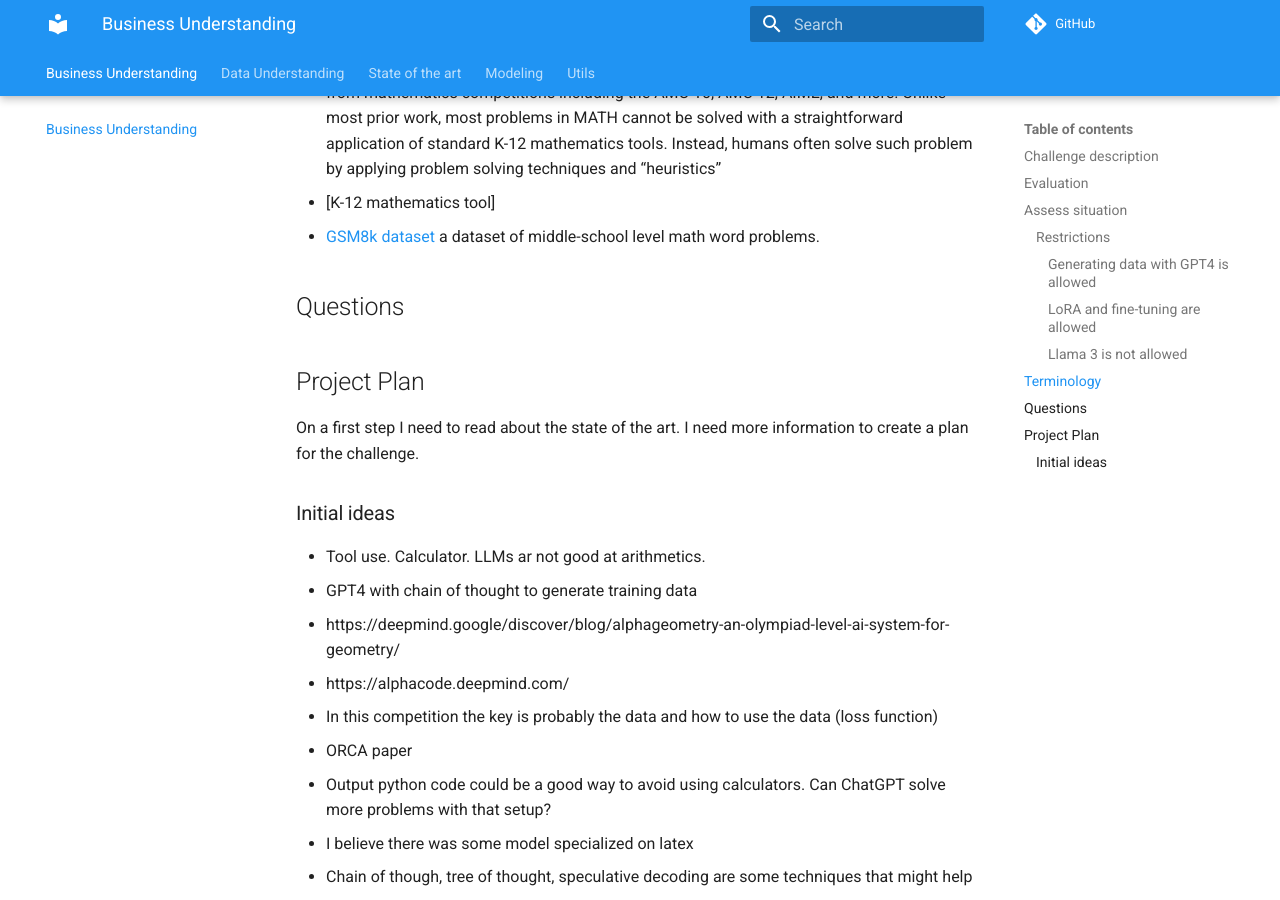
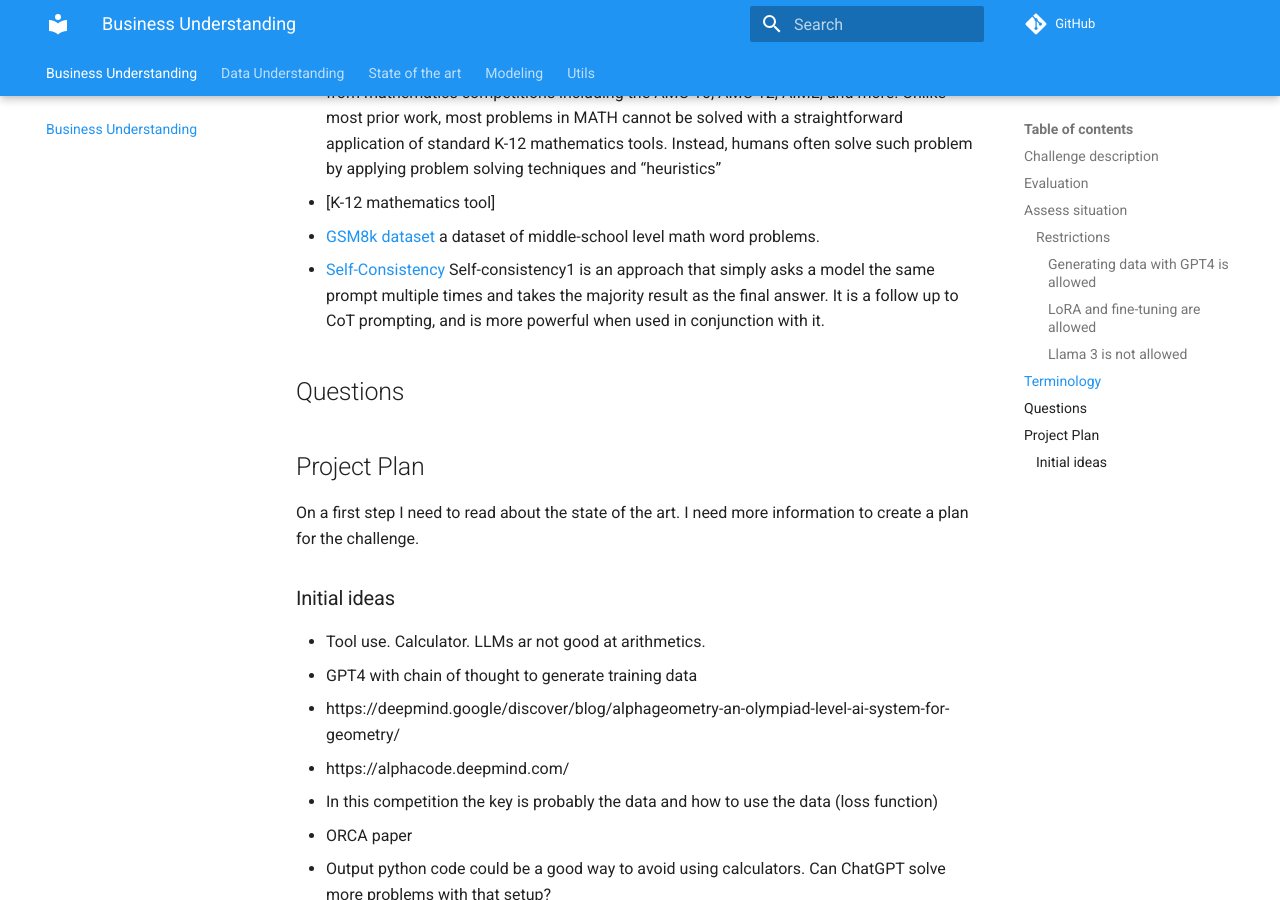
Before and after one commit to ironbar/aimo, an MkDocs documentation site: the page built from docs/01_Business_Understanding.md, in a window 1280 px wide and 900 px high, scrolled down 3159 px. Built offline with MkDocs 1.6.1 and Material for MkDocs 9.7.7, drawn with Linux system fonts in a browser that asks for light colours; comment, search, counter and statistics services are not loaded.

Commit message:
updated documentation

```diff
--- a/docs/01_Business_Understanding.md
+++ b/docs/01_Business_Understanding.md
@@ -100,6 +100,7 @@ case write them here, otherwise delete this section.--->
 AMC 10, AMC 12, AIME, and more. Unlike most prior work, most problems in MATH cannot be solved with a straightforward application of standard K-12 mathematics tools. Instead, humans often solve such problem by applying problem solving techniques and “heuristics”
 - [K-12 mathematics tool]
 - [GSM8k dataset](https://huggingface.co/datasets/gsm8k) a dataset of middle-school level math word problems.
+- [Self-Consistency](https://learnprompting.org/docs/intermediate/self_consistency) Self-consistency1 is an approach that simply asks a model the same prompt multiple times and takes the majority result as the final answer. It is a follow up to CoT prompting, and is more powerful when used in conjunction with it.
 
 ## Questions
 
```
Also changed, not shown: docs/03_State_of_the_art.md (+10 -1 lines).
